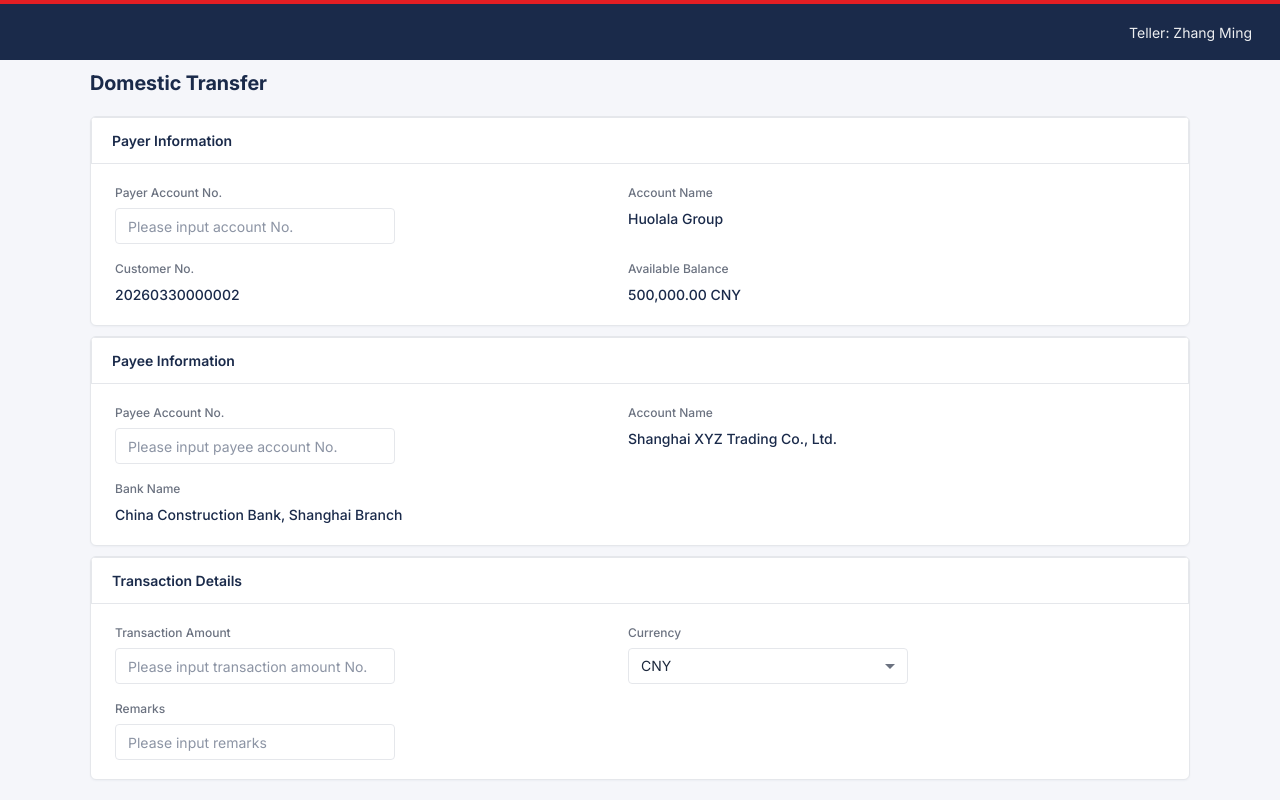
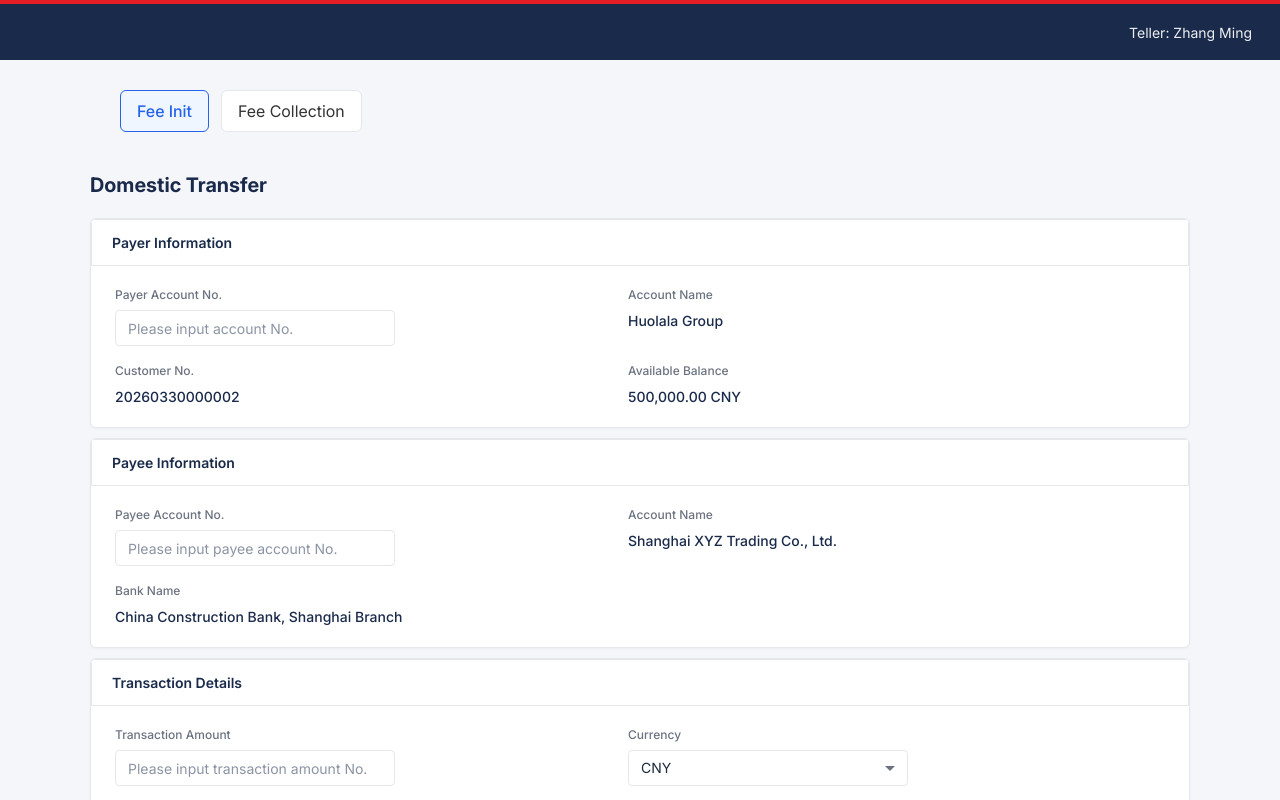
Before and after one commit to williamhqs/pricing-billing, a React (Vite) app: page / in a window 1280 px wide. Shown: the top 800 px of the page. Built offline with nearby package versions, Linux system fonts and the light colour scheme.

Commit message:
Add menu.

```diff
--- a/src/screens/HomeScreen.tsx
+++ b/src/screens/HomeScreen.tsx
@@ -11,15 +11,39 @@
 import BannerView from "../component/FeeConfirmation/BannerView";
 import FeeConfirmationView from "../component/FeeConfirmation/FeeConfirmationView";
 import FeeCollectionView from "../component/FeeCollection/FeeCollectionView";
+import { TwoActionMenu } from "./TwoActionMenu";
 
 export default function HomeScreen() {
   const [step, setStep] = useState<Step>(Step.Init);
-
+  const [selectedMenuKey, setselectedMenuKey] = useState("FeeInit");
   return (
     <>
       <TopBarView />
       <HeaderView />
       <div className="w-275 mx-auto bg-[#F5F6FA]">
+        <div style={{ padding: 30 }}>
+          <TwoActionMenu
+            activeKey={selectedMenuKey}
+            items={[
+              {
+                key: "FeeInit",
+                label: "Fee Init",
+                onClick: () => {
+                  setselectedMenuKey("FeeInit");
+                  setStep(Step.Init);
+                },
+              },
+              {
+                key: "FeeCollection",
+                label: "Fee Collection",
+                onClick: () => {
+                  setselectedMenuKey("FeeCollection");
+                  setStep(Step.FeeCollection);
+                },
+              },
+            ]}
+          />
+        </div>
         {step === Step.Init && (
           <div className="flex flex-col gap-2.5">
             <MenuLabelView />
--- /dev/null
+++ b/src/screens/TwoActionMenu.tsx
@@ -0,0 +1,47 @@
+// @shared/TwoActionMenu.tsx
+import React from "react";
+
+interface MenuItem {
+  key: string;
+  label: string;
+  onClick: () => void;
+}
+
+interface TwoActionMenuProps {
+  items: MenuItem[];
+  activeKey?: string;
+}
+
+export function TwoActionMenu({ items, activeKey }: TwoActionMenuProps) {
+  return (
+    <div
+      style={{
+        display: "flex",
+        gap: 12,
+        alignItems: "center",
+      }}
+    >
+      {items.map((item) => {
+        const isActive = activeKey === item.key;
+        return (
+          <button
+            key={item.key}
+            onClick={item.onClick}
+            style={{
+              padding: "8px 16px",
+              border: isActive ? "1px solid #2563eb" : "1px solid #e5e7eb",
+              borderRadius: 6,
+              background: isActive ? "#eff6ff" : "#fff",
+              fontFamily: "Inter",
+              cursor: "pointer",
+              color: isActive ? "#2563eb" : "#333",
+              fontWeight: isActive ? 500 : 400,
+            }}
+          >
+            {item.label}
+          </button>
+        );
+      })}
+    </div>
+  );
+}
```
